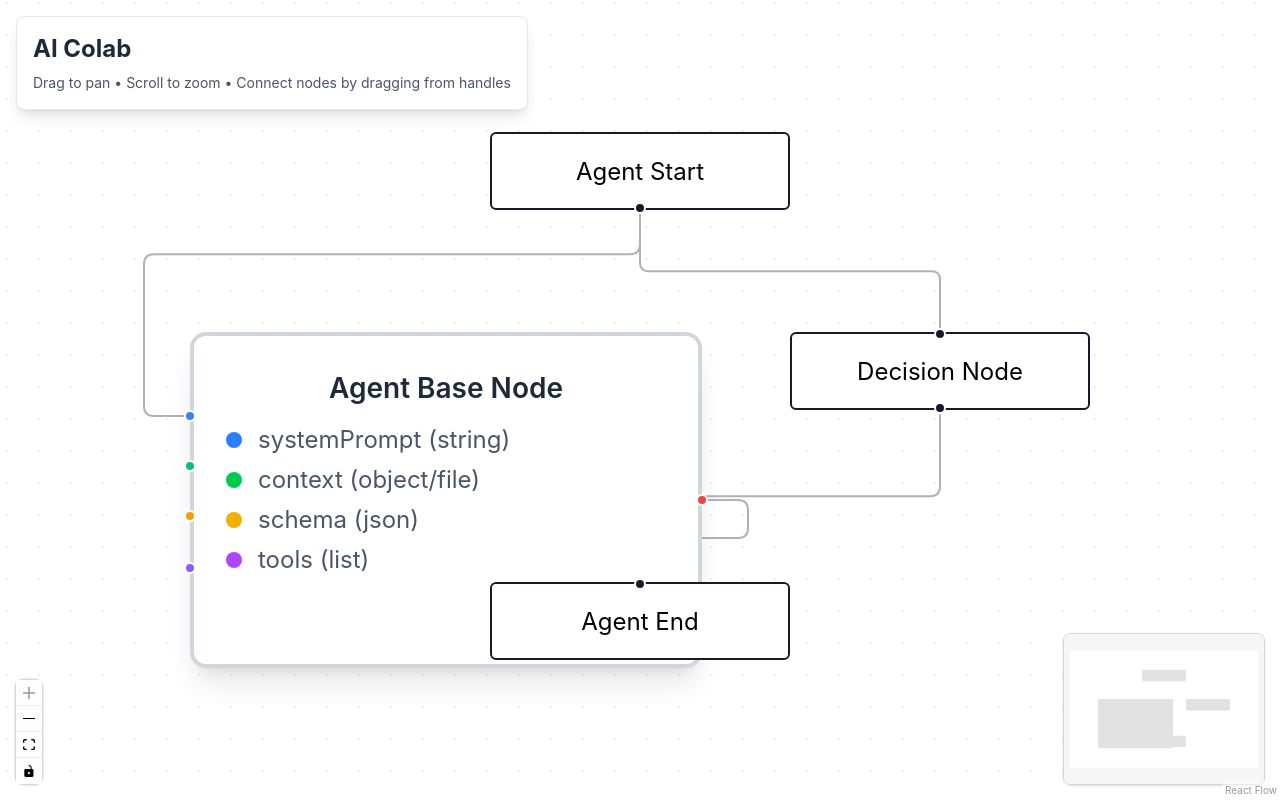
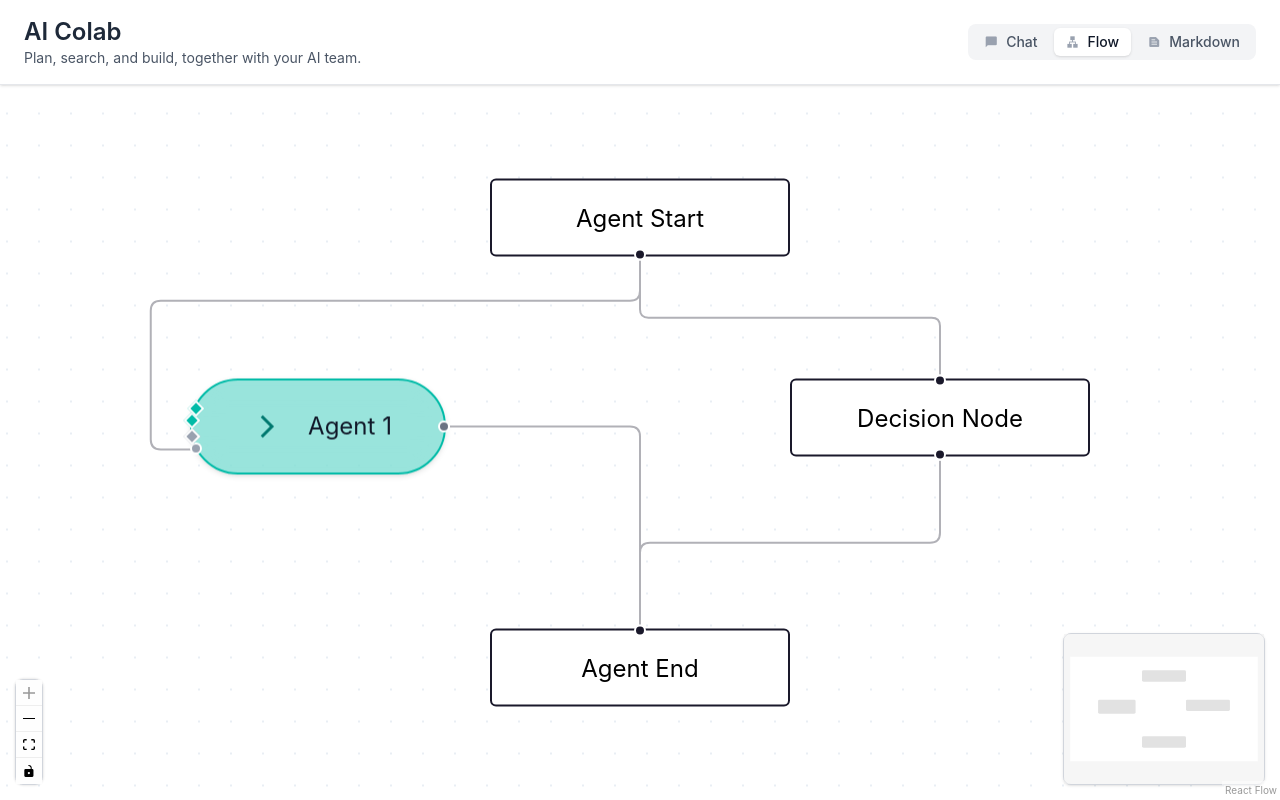
Before and after one commit to gengwang/agent-flow-lab, a React (Vite) app: page / in a window 1280 px wide. Built offline with nearby package versions, Linux system fonts and the light colour scheme.

Commit message:
- Intro AgentBaseNode with expanded/collapsed states and add Material Symbols for icons. - Intro ChatViewPage and FlowViewPage components. - - Intro Google symbol icons, Radix UI and Lucide React.

```diff
--- a/index.html
+++ b/index.html
@@ -3,6 +3,8 @@
   <head>
     <meta charset="UTF-8" />
     <link rel="icon" type="image/svg+xml" href="/vite.svg" />
+    <!-- <link href="https://fonts.googleapis.com/icon?family=Material+Icons+Round" rel="stylesheet"> -->
+    <link href="https://fonts.googleapis.com/css2?family=Material+Symbols+Outlined:opsz,wght,FILL,GRAD@20..48,100..700,0..1,-50..200" rel="stylesheet">
     <meta name="viewport" content="width=device-width, initial-scale=1.0" />
     <title>Agent Flow Lab</title>
   </head>
--- a/package.json
+++ b/package.json
@@ -10,10 +10,12 @@
     "preview": "vite preview"
   },
   "dependencies": {
+    "@xyflow/react": "^12.8.4",
+    "lucide-react": "^0.541.0",
+    "radix-ui": "^1.4.3",
     "react": "^19.1.1",
     "react-dom": "^19.1.1",
-    "reactflow": "^11.11.4",
-    "@xyflow/react": "^12.8.4"
+    "reactflow": "^11.11.4"
   },
   "devDependencies": {
     "@tailwindcss/postcss": "^4.1.12",
--- a/src/App.tsx
+++ b/src/App.tsx
@@ -1,96 +1,72 @@
-import { useCallback } from 'react';
-import {
-  ReactFlow,
-  addEdge,
-  MiniMap,
-  Controls,
-  Background,
-  useNodesState,
-  useEdgesState,
-  Connection,
-  Edge,
-  ConnectionMode,
-  Node,
-} from '@xyflow/react';
+import { useState } from 'react';
+import { ChatViewPage } from './components/ChatViewPage';
+import { FlowViewPage } from './components/FlowViewPage';
+import { MarkdownViewPage } from './components/MarkdownViewPage';
+// import { Camera } from 'lucide-react';
 
-import { AgentBaseNode } from './components/AgentBaseNode';
-
-
-const nodeTypes = {
-  agentBase: AgentBaseNode,
-};
-
-const initialNodes: Node[] = [
-  {
-    id: '1',
-    type: 'input',
-    data: { label: 'Agent Start' },
-    position: { x: 250, y: 25 },
-    className: 'border-2 border-gray-500 bg-gray-50 rounded-lg p-2 text-sm',
-  },
-  {
-    id: '2',
-    type: 'agentBase',
-    data: { label: 'Agent Base Node' },
-    position: { x: 100, y: 125 },
-  },
-  {
-    id: '3',
-    data: { label: 'Decision Node' },
-    position: { x: 400, y: 125 },
-    className: 'border-2 border-gray-500 bg-gray-50 rounded-lg p-2 text-sm',
-  },
-  {
-    id: '4',
-    type: 'output',
-    data: { label: 'Agent End' },
-    position: { x: 250, y: 250 },
-    className: 'border-2 border-gray-500 bg-gray-50 rounded-lg p-2 text-sm',
-  },
-];
-
-const initialEdges: Edge[] = [
-  { id: 'e1-2', source: '1', target: '2', type: 'smoothstep' },
-  { id: 'e1-3', source: '1', target: '3', type: 'smoothstep' },
-  { id: 'e2-4', source: '2', target: '4', type: 'smoothstep' },
-  { id: 'e3-4', source: '3', target: '4', type: 'smoothstep' },
-];
+type TabType = 'chat' | 'flow' | 'markdown';
 
 function App() {
-  const [nodes, , onNodesChange] = useNodesState(initialNodes);
-  const [edges, setEdges, onEdgesChange] = useEdgesState(initialEdges);
+  const [activeTab, setActiveTab] = useState<TabType>('flow');
 
-  const onConnect = useCallback(
-    (params: Edge | Connection) => setEdges((eds) => addEdge(params, eds)),
-    [setEdges],
-  );
+  const tabs = [
+    { id: 'chat' as const, label: 'Chat', icon: 'chat_bubble_outline' },
+    { id: 'flow' as const, label: 'Flow', icon: 'lan' },
+    { id: 'markdown' as const, label: 'Markdown', icon: 'text_snippet' },
+  ];
+
+  const renderActiveView = () => {
+    switch (activeTab) {
+      case 'chat':
+        return <ChatViewPage />;
+      case 'flow':
+        return <FlowViewPage />;
+      case 'markdown':
+        return <MarkdownViewPage />;
+      default:
+        return <FlowViewPage />;
+    }
+  };
 
   return (
-    <div className="w-screen h-screen">
-      <div className="absolute top-4 left-4 z-10 bg-white p-4 rounded-lg shadow-lg border border-gray-200">
-        <h1 className="text-2xl font-bold text-gray-800 mb-2">
-          AI Colab
-        </h1>
-        <p className="text-gray-600 text-sm">
-          Drag to pan • Scroll to zoom • Connect nodes by dragging from handles
-        </p>
+    <div className="w-screen h-screen flex flex-col">
+      {/* Header */}
+      <div className="bg-white border-b border-gray-200 shadow-sm">
+        <div className="flex items-center justify-between px-6 py-4">
+          <div>
+            <h1 className="text-2xl font-semibold text-gray-800">AI Colab</h1>
+            <p className="text-gray-600 text-sm">
+              Plan, search, and build, together with your AI team.
+            </p>
+          </div>
+
+          {/* Tab Navigation */}
+          <div className="flex space-x-1 bg-gray-100 p-1 rounded-lg">
+            {tabs.map((tab) => (
+              <button
+                key={tab.id}
+                onClick={() => setActiveTab(tab.id)}
+                className={`
+                  flex items-center space-x-2 px-3 py-1 rounded-md text-sm font-medium transition-colors
+                  ${
+                    activeTab === tab.id
+                      ? 'bg-white text-gray-900 shadow-sm'
+                      : 'text-gray-600 hover:text-gray-900 hover:bg-white/50'
+                  }
+                `}
+              >
+                <span className="material-symbols-outlined text-gray-400 !text-sm">{tab.icon}</span>
+                <span>{tab.label}</span>
+              </button>
+            ))}
+          </div>
+        </div>
       </div>
 
-      <ReactFlow
-        nodes={nodes}
-        edges={edges}
-        onNodesChange={onNodesChange}
-        onEdgesChange={onEdgesChange}
-        onConnect={onConnect}
-        nodeTypes={nodeTypes}
-        connectionMode={ConnectionMode.Loose}
-        fitView
-        className="w-full h-full bg-gray-50"
-      >
-        <Controls className="bg-white border border-gray-300 rounded-lg shadow-sm" />
-        <MiniMap className="bg-white border border-gray-300 rounded-lg shadow-sm" />
-        <Background color="#e2e8f0" gap={16} />
-      </ReactFlow>
+      {/* Main Content */}
+      <div className="flex-1 overflow-hidden">
+        {renderActiveView()}
+      </div>
     </div>
   );
 }
--- a/src/components/AgentBaseNode.tsx
+++ b/src/components/AgentBaseNode.tsx
@@ -1,4 +1,5 @@
 import { Handle, Position, NodeProps } from '@xyflow/react';
+import { useState } from 'react';
 
 export interface AgentBaseNodeData {
   label?: string;
@@ -9,74 +10,165 @@ export interface AgentBaseNodeData {
 }
 
 export function AgentBaseNode({ data, selected }: NodeProps) {
+  const [isExpanded, setIsExpanded] = useState(false);
+
+  const handleClick = () => {
+    setIsExpanded(!isExpanded);
+  };
+
+  const ports = [
+    { id: 'systemPrompt', label: 'Rules', color: 'oklch(70.7% 0.022 261.325)', shape: 'circle' },
+    { id: 'context', label: 'Context', color: 'oklch(70.7% 0.022 261.325)', shape: 'diamond' },
+    { id: 'schema', label: 'Schema', color: 'oklch(70.4% 0.14 182.503)', shape: 'diamond' },
+    { id: 'tools', label: 'Tools', color: 'oklch(70.4% 0.14 182.503)', shape: 'diamond' },
+  ];
+
+  if (!isExpanded) {
+    // Collapsed state - pill shape with sockets along rounded edge
+    const nodeHeight = 48; // py-3 * 2 + text height ≈ 48px
+    const borderRadius = nodeHeight / 2; // 24px radius for pill shape
+
     return (
-    <div className={`
-      bg-white border-2 rounded-lg shadow-lg min-w-64 p-4
-      ${selected ? 'border-blue-500' : 'border-gray-300'}
-      hover:border-gray-400 transition-colors
-    `}>
-      {/* Input Handles */}
+      <div
+        className={`
+          bg-teal-500/40 backdrop-blur border-1 shadow min-w-32 px-6 py-3 relative cursor-pointer
+          ${selected ? 'border-teal-700' : 'border-teal-500'}
+          hover:border-teal-600
+          rounded-full
+        `}
+        style={{ height: `${nodeHeight}px` }}
+      >
+        {/* Input Handles for collapsed state - distributed along left rounded edge */}
+        {ports.map((port, index) => {
+          // Calculate position along the left semicircle of the pill
+          const totalPorts = ports.length;
+
+          let angle;
+          if (totalPorts === 1) {
+            // Single handle: place at horizontal center (π angle)
+            angle = Math.PI;
+          } else {
+            // Multiple handles: start from center and spread out based on count
+            const centerAngle = Math.PI; // Horizontal center
+            const maxSpread = Math.PI * 0.6; // Maximum spread (less than full semicircle)
+            const actualSpread = Math.min(maxSpread, (totalPorts - 1) * 0.3); // Spread increases with port count
+
+            // Distribute around center
+            const startAngle = centerAngle - actualSpread / 2;
+            const endAngle = centerAngle + actualSpread / 2;
+            angle = startAngle + (index / (totalPorts - 1)) * (endAngle - startAngle);
+          }
+
+          // Calculate position directly on the pill's left curved border
+          const centerX = borderRadius; // Center of the left semicircle is at radius distance from left edge
+          const centerY = borderRadius; // Vertical center of the pill
+          const x = centerX + borderRadius * Math.cos(angle); // Position directly on the border
+          const y = centerY + borderRadius * Math.sin(angle);
+
+          return (
             <Handle
+              key={port.id}
               type="target"
               position={Position.Left}
-        id="systemPrompt"
-        style={{ top: '25%', background: '#3b82f6' }}
+              id={port.id}
+              style={{
+                background: port.color,
+                position: 'absolute',
+                left: `${x}px`,
+                top: `${y}px`,
+                transform: `translate(-50%, -50%) ${port.shape === 'diamond' ? 'rotate(45deg)' : ''}`,
+                ...(port.shape === 'diamond' ? {
+                  borderRadius: 0
+                } : {})
+              }}
+              className={port.shape === 'diamond' ? 'w-4 h-4' : 'w-3 h-3'}
+            />
+          );
+        })}
+
+        {/* Collapsed content */}
+        <div className="text-xs text-gray-900 text-center flex items-center justify-center h-full">
+          <span className="mr-2 material-symbols-outlined text-teal-700 cursor-pointer" onClick={handleClick}>keyboard_arrow_right</span>
+          {(data as any)?.label || 'Agent'}
+        </div>
+
+        {/* Output Handle */}
+        <Handle
+          type="source"
+          position={Position.Right}
+          id="output"
+          style={{ background: 'oklch(55.1% 0.027 264.364)' }}
           className="w-3 h-3"
         />
+      </div>
+    );
+  }
+
+  // Expanded state - current design with port names
+  return (
+    <div
+      className={`
+        bg-slate-100/10 backdrop-blur border-1 rounded shadow min-w-48 p-0 pb-2 relative cursor-pointer
+        ${selected ? 'border-teal-700' : 'border-teal-500'}
+        hover:border-teal-600
+      `}
+    >
+      {/* Input Handles Container - positioned to align with labels */}
+      {ports.map((port, index) => {
+        // Calculate exact position to align with corresponding label center
+        const headerHeight = 28; // Height of the teal header with title (adjusted)
+        const labelHeight = 24; // Height of each label (py-1 + text + borders)
+        const spaceBetweenLabels = 4; // space-y-1 = 4px
+        const containerPaddingTop = 2; // Container top padding
+        const labelPaddingTop = 4; // Individual label py-1 top padding
+
+        // Calculate Y position to align with exact center of each label
+        const labelCenterY = headerHeight + containerPaddingTop +
+                            (index * (labelHeight + spaceBetweenLabels)) +
+                            labelPaddingTop + (labelHeight / 2);
+
+        const x = -1; // Position on the left border
+        const y = labelCenterY;
+
+        return (
           <Handle
+            key={port.id}
             type="target"
             position={Position.Left}
-        id="context"
-        style={{ top: '40%', background: '#10b981' }}
-        className="w-3 h-3"
+            id={port.id}
+            style={{
+              background: port.color,
+              position: 'absolute',
+              left: `${x}px`,
+              top: `${y}px`,
+              transform: `translate(-50%, -50%) ${port.shape === 'diamond' ? 'rotate(45deg)' : ''}`,
+              ...(port.shape === 'diamond' ? {
+                borderRadius: 0
+              } : {})
+            }}
+            className={port.shape === 'diamond' ? 'w-5 h-5' : 'w-4 h-4'}
           />
-      <Handle
-        type="target"
-        position={Position.Left}
-        id="schema"
-        style={{ top: '55%', background: '#f59e0b' }}
-        className="w-3 h-3"
-      />
-      <Handle
-        type="target"
-        position={Position.Left}
-        id="tools"
-        style={{ top: '70%', background: '#8b5cf6' }}
-        className="w-3 h-3"
-      />
+        );
+      })}
 
-      {/* Node Content */}
-      <div className="text-center">
-        <div className="text-sm font-semibold text-gray-800 mb-2">
-          {(data as any)?.label || 'Agent Base Node'}
+      {/* Expanded content with port labels */}
+      <div className="">
+        <div className="text-xs bg-teal-500/40 backdrop-blur text-gray-950 mb-2 flex items-center">
+          <span className="mx-1 my-[2px] material-symbols-outlined cursor-pointer text-teal-700" onClick={handleClick}>keyboard_arrow_down</span>
+          {(data as any)?.label || 'Agent'}
         </div>
 
-        {/* Input Labels */}
-        <div className="text-xs text-gray-600 space-y-1 text-left mb-3">
-          <div className="flex items-center">
-            <div className="w-2 h-2 bg-blue-500 rounded-full mr-2"></div>
-            <span>systemPrompt (string)</span>
+        {/* Port Labels */}
+        <div className="px-2 py-0 rounded space-y-1 text-xs text-gray-600">
+          {ports.map((port) => (
+            <div key={port.id} className="bg-slate-200 py-1 px-2 rounded-sm flex items-center">
+              {/* <div
+                className={`mr-3 ${port.shape === 'diamond' ? 'w-4 h-4 rotate-45' : 'w-4 h-4 rounded-full'}`}
+                style={{ background: port.color }}
+              /> */}
+              <span>{port.label}</span>
             </div>
-          <div className="flex items-center">
-            <div className="w-2 h-2 bg-green-500 rounded-full mr-2"></div>
-            <span>context (object/file)</span>
-          </div>
-          <div className="flex items-center">
-            <div className="w-2 h-2 bg-yellow-500 rounded-full mr-2"></div>
-            <span>schema (json)</span>
-          </div>
-          <div className="flex items-center">
-            <div className="w-2 h-2 bg-purple-500 rounded-full mr-2"></div>
-            <span>tools (list)</span>
-          </div>
-        </div>
-
-        {/* Output Label */}
-        <div className="text-xs text-gray-600 text-right">
-          <div className="flex items-center justify-end">
-            <span>output</span>
-            <div className="w-2 h-2 bg-red-500 rounded-full ml-2"></div>
-          </div>
+          ))}
         </div>
       </div>
 
@@ -85,7 +177,7 @@ export function AgentBaseNode({ data, selected }: NodeProps) {
         type="source"
         position={Position.Right}
         id="output"
-        style={{ background: '#ef4444' }}
+        style={{ background: 'oklch(55.1% 0.027 264.364)' }}
         className="w-3 h-3"
       />
     </div>
--- /dev/null
+++ b/src/components/ChatViewPage.tsx
@@ -0,0 +1,12 @@
+export function ChatViewPage() {
+  return (
+    <div className="w-full h-full flex items-center justify-center bg-gray-50">
+      <div className="text-center">
+        <div className="text-6xl mb-4">
+          <span className="material-symbols-outlined text-gray-400 !text-6xl">chat_bubble_outline</span>
+        </div>
+        <h2 className="text-lg text-gray-500">Coming soon...</h2>
+      </div>
+    </div>
+  );
+}
--- /dev/null
+++ b/src/components/FlowViewPage.tsx
@@ -0,0 +1,86 @@
+import { useCallback } from 'react';
+import {
+  ReactFlow,
+  addEdge,
+  MiniMap,
+  Controls,
+  Background,
+  useNodesState,
+  useEdgesState,
+  Connection,
+  Edge,
+  ConnectionMode,
+  Node,
+} from '@xyflow/react';
+
+import { AgentBaseNode } from './AgentBaseNode';
+
+const nodeTypes = {
+  agentBase: AgentBaseNode,
+};
+
+const initialNodes: Node[] = [
+  {
+    id: '1',
+    type: 'input',
+    data: { label: 'Agent Start' },
+    position: { x: 250, y: 25 },
+    className: 'border-2 border-gray-500 bg-gray-50 rounded-lg p-2 text-sm',
+  },
+  {
+    id: '2',
+    type: 'agentBase',
+    data: { label: 'Agent 1' },
+    position: { x: 100, y: 125 },
+  },
+  {
+    id: '3',
+    data: { label: 'Decision Node' },
+    position: { x: 400, y: 125 },
+    className: 'border-2 border-gray-500 bg-gray-50 rounded-lg p-2 text-sm',
+  },
+  {
+    id: '4',
+    type: 'output',
+    data: { label: 'Agent End' },
+    position: { x: 250, y: 250 },
+    className: 'border-2 border-gray-500 bg-gray-50 rounded-lg p-2 text-sm',
+  },
+];
+
+const initialEdges: Edge[] = [
+  { id: 'e1-2', source: '1', target: '2', type: 'smoothstep' },
+  { id: 'e1-3', source: '1', target: '3', type: 'smoothstep' },
+  { id: 'e2-4', source: '2', target: '4', type: 'smoothstep' },
+  { id: 'e3-4', source: '3', target: '4', type: 'smoothstep' },
+];
+
+export function FlowViewPage() {
+  const [nodes, , onNodesChange] = useNodesState(initialNodes);
+  const [edges, setEdges, onEdgesChange] = useEdgesState(initialEdges);
+
+  const onConnect = useCallback(
+    (params: Edge | Connection) => setEdges((eds) => addEdge(params, eds)),
+    [setEdges],
+  );
+
+  return (
+    <div className="w-full h-full">
+      <ReactFlow
+        nodes={nodes}
+        edges={edges}
+        onNodesChange={onNodesChange}
+        onEdgesChange={onEdgesChange}
+        onConnect={onConnect}
+        nodeTypes={nodeTypes}
+        connectionMode={ConnectionMode.Loose}
+        fitView
+        className="w-full h-full bg-gray-50"
+      >
+        <Controls className="bg-white border border-gray-300 rounded-lg shadow-sm" />
+        <MiniMap className="bg-white border border-gray-300 rounded-lg shadow-sm" />
+        <Background color="#e2e8f0" gap={16} />
+      </ReactFlow>
+    </div>
+  );
+}
--- /dev/null
+++ b/src/components/MarkdownViewPage.tsx
@@ -0,0 +1,12 @@
+export function MarkdownViewPage() {
+  return (
+    <div className="w-full h-full flex items-center justify-center bg-gray-50">
+      <div className="text-center">
+        <div className="text-6xl mb-4">
+          <span className="material-symbols-outlined text-gray-400 !text-6xl">text_snippet</span>
+        </div>
+        <h2 className="text-lg text-gray-500">Coming soon...</h2>
+      </div>
+    </div>
+  );
+}
--- a/src/index.css
+++ b/src/index.css
@@ -1,5 +1,6 @@
 @import '@xyflow/react/dist/style.css';
 @import 'https://fonts.googleapis.com/css2?family=Inter:ital,opsz,wght@0,14..32,100..900;1,14..32,100..900&display=swap';
+
 @import "tailwindcss";
 
 body {
@@ -15,3 +16,11 @@ body {
   width: 100vw;
   height: 100vh;
 }
+
+.material-symbols-outlined {
+  font-variation-settings:
+  'FILL' 1,
+  'wght' 300,
+  'GRAD' 0,
+  'opsz' 24
+}
```
Also changed, not shown: 1 other file (tests, documents, lock files or other folders). Lines whose indentation alone changed are shown as unchanged.
